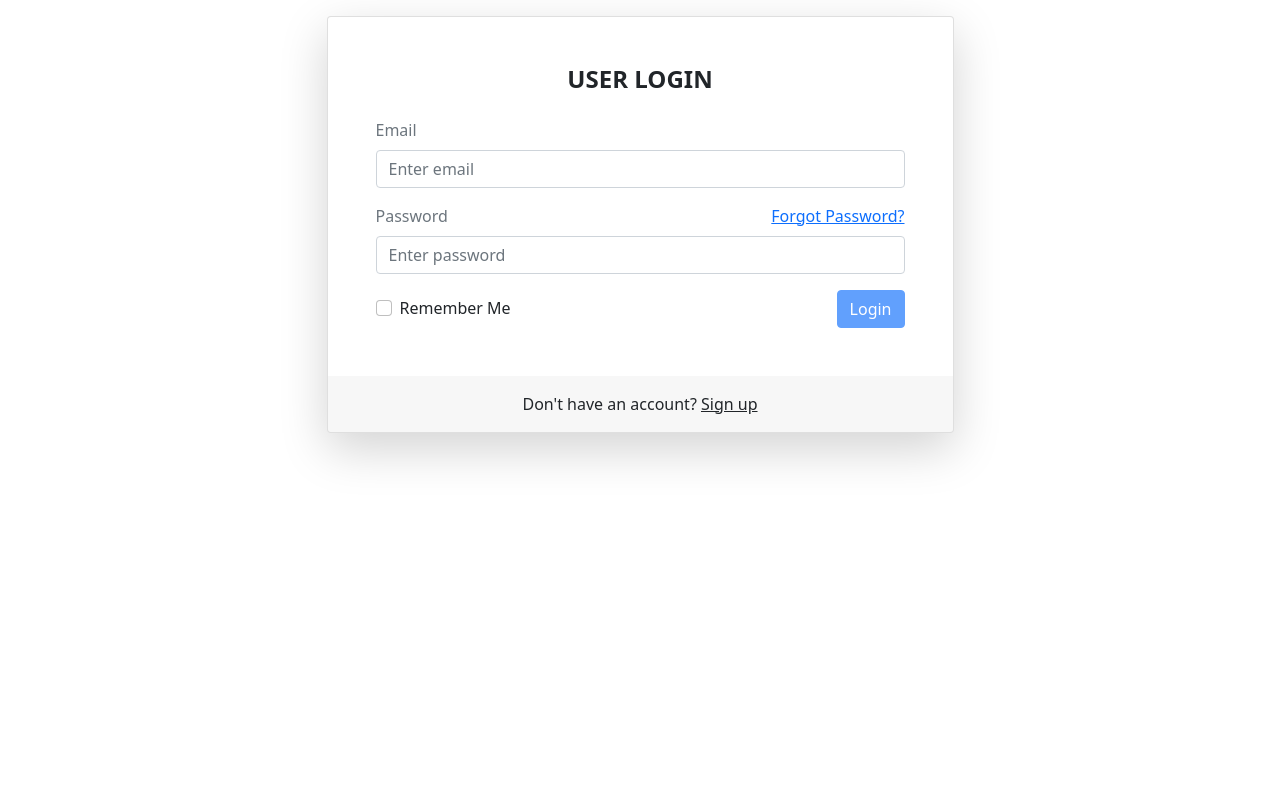
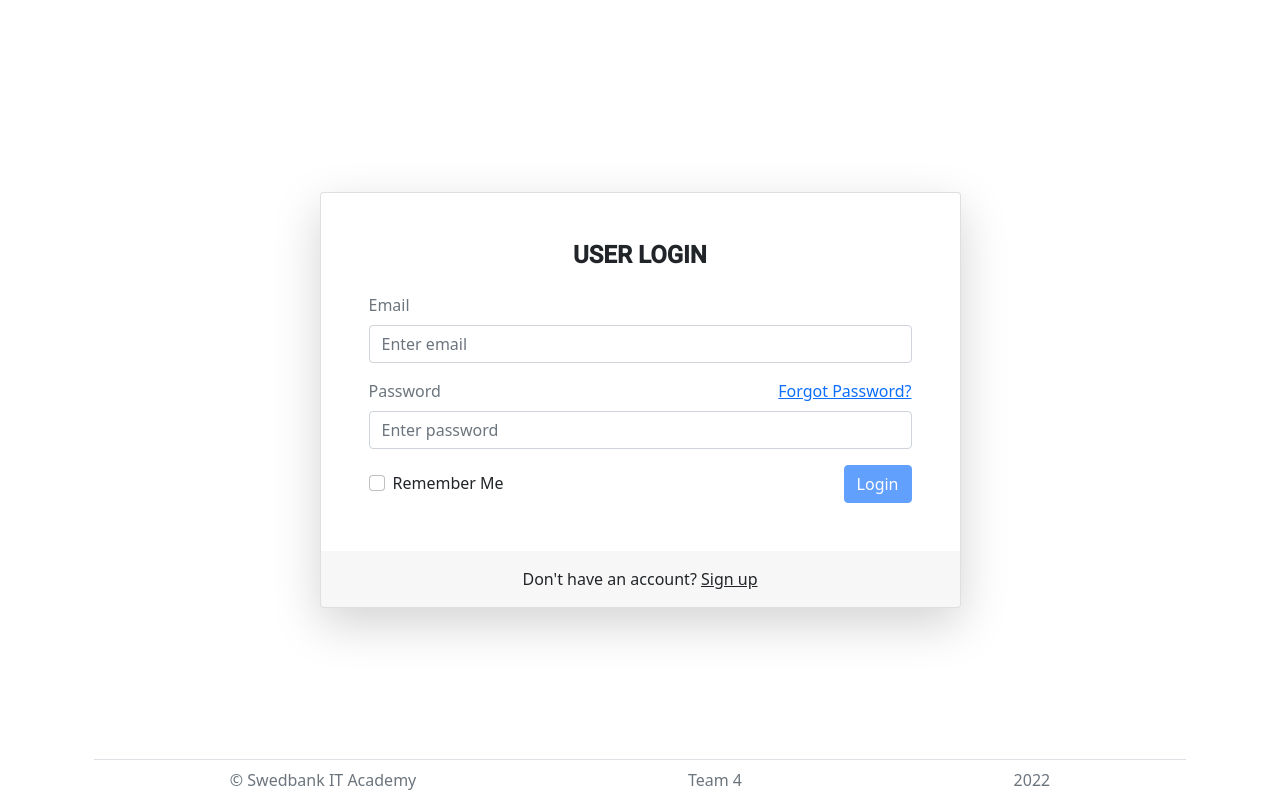
Before and after one commit to team4-booking-app/desk-booking-app-FE, an Angular app: page /login in a window 1280 px wide. Built offline with nearby package versions, Linux system fonts and the light colour scheme.

Commit message:
trying to fix footer branch conflicts

```diff
--- a/src/app/app.component.html
+++ b/src/app/app.component.html
@@ -1 +1,2 @@
 <router-outlet></router-outlet>
+<app-footer class="mt-auto"></app-footer>
--- a/src/app/components/footer/footer.component.html
+++ b/src/app/components/footer/footer.component.html
@@ -4,6 +4,6 @@
   >
     <span class="text-muted">&copy; Swedbank IT Academy </span>
     <span class="text-muted">Team 4 </span>
-    <span class="text-muted te">2022</span>
+    <span class="text-muted">2022</span>
   </footer>
 </div>
--- a/src/app/components/login/login.component.scss
+++ b/src/app/components/login/login.component.scss
@@ -3,4 +3,13 @@
   justify-content: center;
   align-items: center;
   height: 100%;
+  position: absolute;
+  left: 0;
+  right: 0;
+  top: 0;
+  bottom: 0;
 }
+
+h1 {
+  font-family: Roboto, "Helvetica Neue", sans-serif;
+}
```
Also changed, not shown: src/app/app.module.ts (+8 -1 lines).
